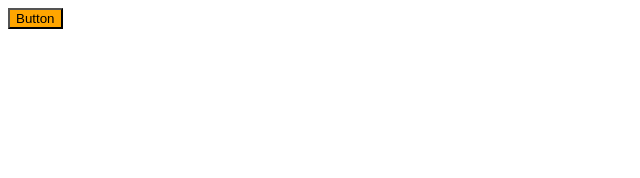
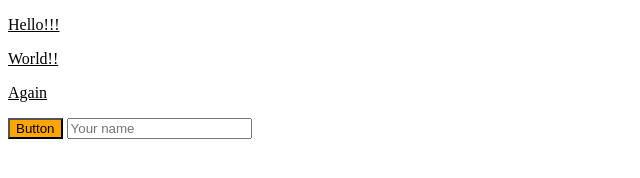
Before and after one commit to MarcinL09/Window-Document-selectors-events, a plain HTML site: page index.html in a window 1280 px wide. Shown: the whole page, without its empty margins (0-640 px from the left). Drawn offline with Linux system fonts and the light colour scheme.

Commit message:
added a class to all <p> elements that underlines the text

```diff
--- a/index.html
+++ b/index.html
@@ -3,9 +3,14 @@
   <head>
       <meta charset="UTF-8">
       <title>Title</title>
+      <link href="style.css" rel="stylesheet">
   </head>
   <body>
+    <p>Hello!!!</p>
+    <p>World!!</p>
+    <p>Again</p>
     <button>Button</button>
+    <input id="name" placeholder="Your name" />
     <script src="index.js"></script>
   </body>
 </html>
--- a/index.js
+++ b/index.js
@@ -4,3 +4,18 @@ const buttonElement = document.querySelector('button');
 if (buttonElement) {
     buttonElement.style.background = 'orange';
 }
+
+// Exercise: make the input disabled using JavaScript
+
+const inputElement = document.getElementById("#name");
+if (inputElement) {
+    inputElement.disabled = true;
+}
+
+// Exercise: add a class to all <p> elements that underlines the text
+
+const text = document.querySelectorAll('p');
+
+text.forEach(function(text){
+    text.classList.add("underlined-text");
+})
--- /dev/null
+++ b/style.css
@@ -0,0 +1,3 @@
+.underlined-text {
+    text-decoration: underline;
+}
```
